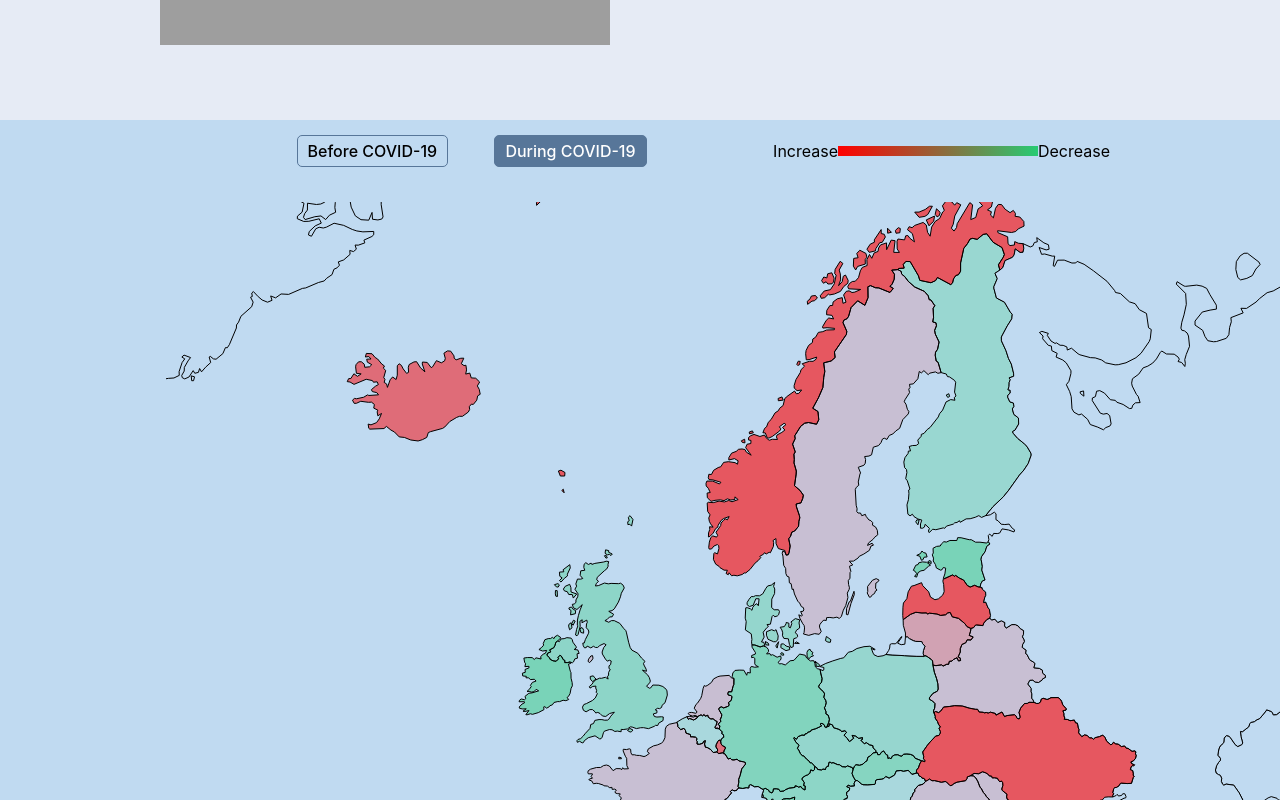
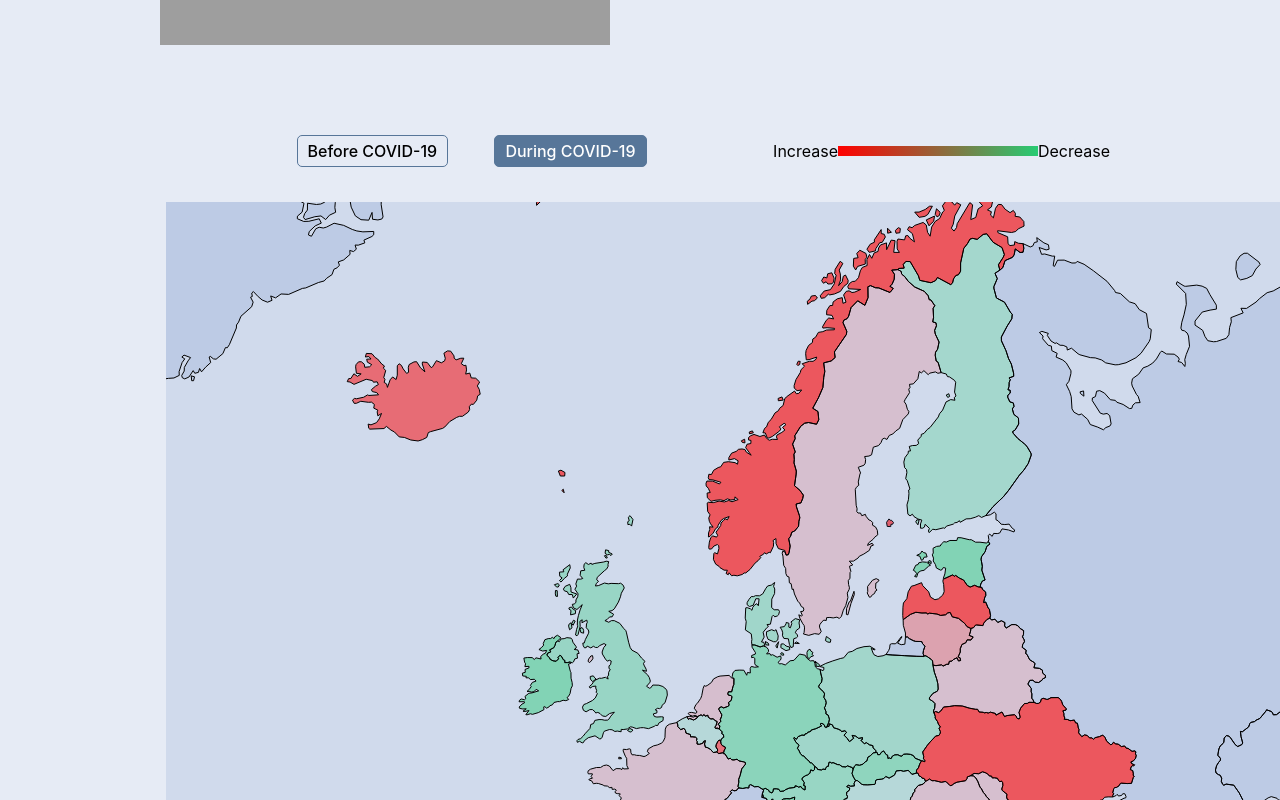
Before and after one commit to sjagoori/KNMI, a Next.js app: page / in a window 1280 px wide. Shown: the part 620-1420 px from the top of the page. Built offline with nearby package versions, Linux system fonts and the light colour scheme; grey boxes are pictures that could not be loaded.

Commit message:
~ updated colors

```diff
--- a/components/mapchart/Map.js
+++ b/components/mapchart/Map.js
@@ -38,7 +38,7 @@
 
 const Container = styled.div`
   width: 100%;
-  background-color: ${props => props.theme.mapBackgroundColor};
+  background-color: ${props => props.theme.colors.secondary + '20'};
   padding: 50px;
 
   @media (max-width: 1300px) {
@@ -58,7 +58,7 @@
   }
 
   & svg path {
-    fill: ${props => props.theme.mapBackgroundColor};
+    fill: ${props => props.theme.colors.secondary + '20'};
   }
 
   .topcontainer{
```
